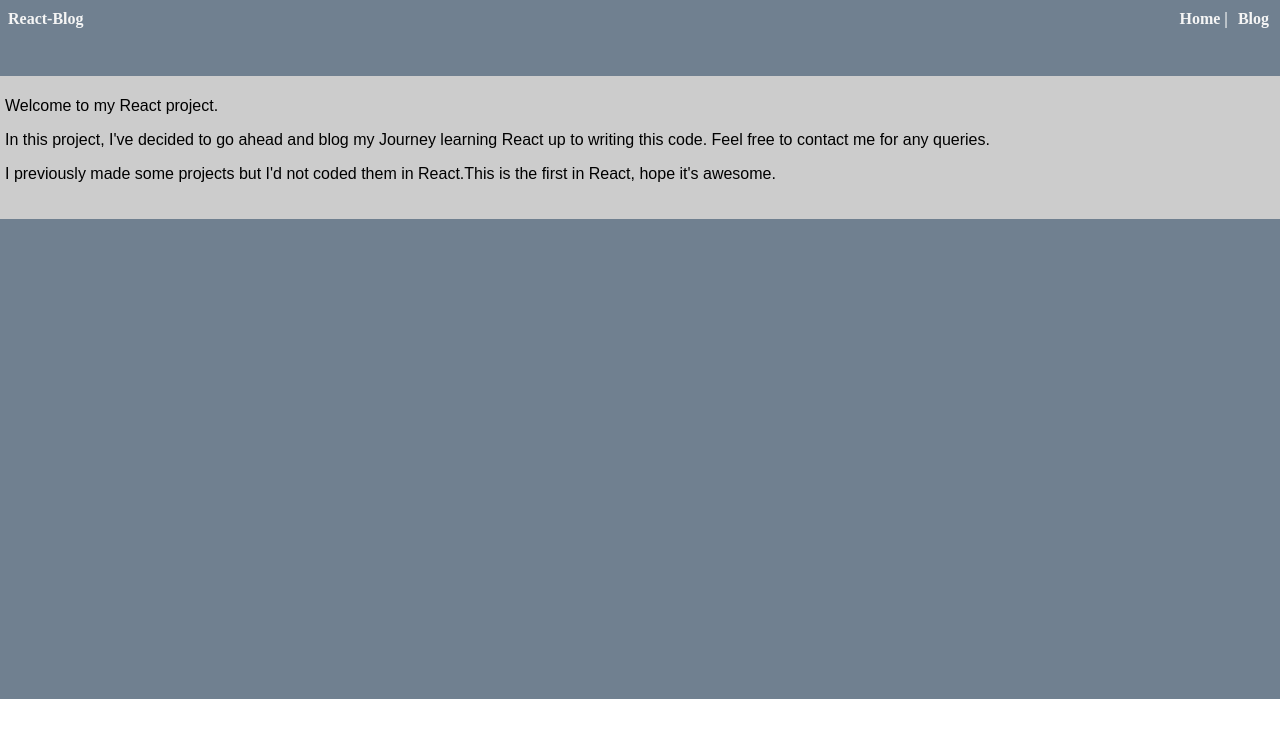
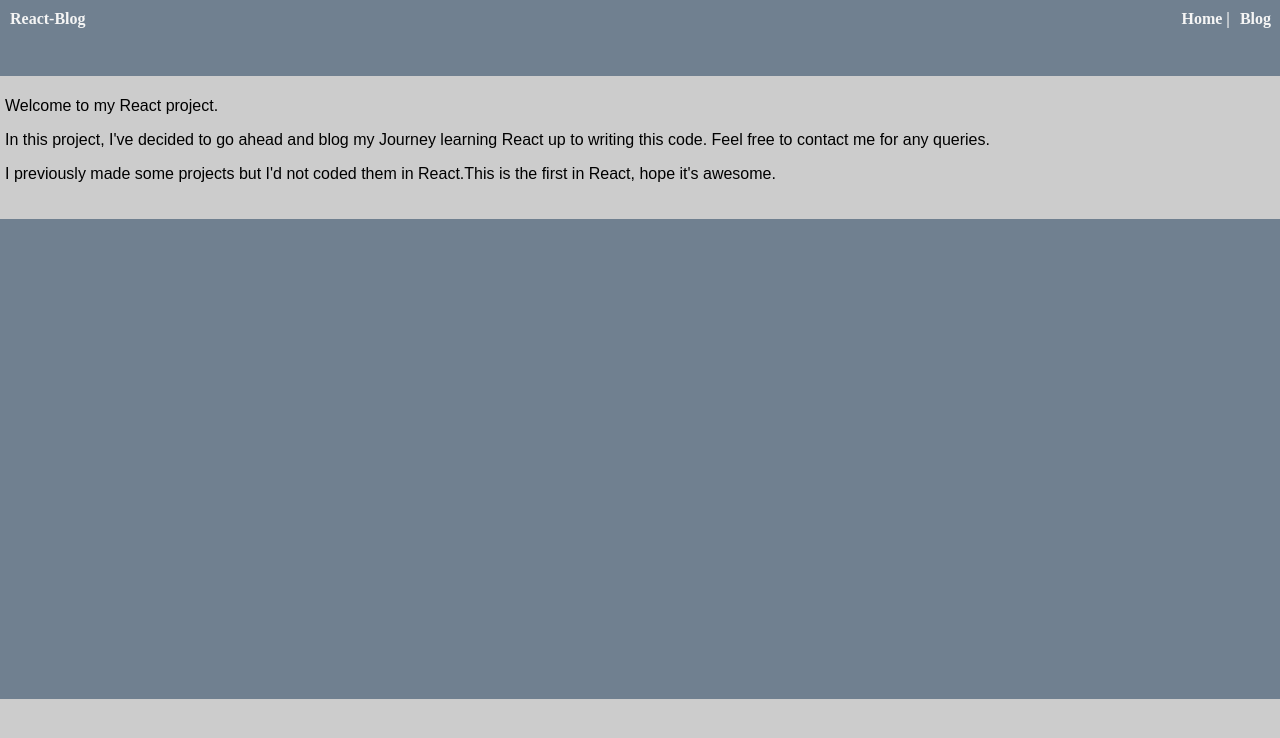
Before and after one commit to kass8mal8/React-Blog, a React (Create React App) app: page / in a window 1280 px wide. Shown: the top 738 px of the page. Built offline with nearby package versions, Linux system fonts and the light colour scheme.

Commit message:
1 file modified

```diff
--- a/src/style.css
+++ b/src/style.css
@@ -1,7 +1,9 @@
-
+body{
+  background: #ccc;
+}
 .blogPreview{
-  border: 1px solid #ccc;
-  background: #ccc;
+  border: 1px solid slategrey;
+  background:lightslategrey;
   padding:4px;
   margin: 7px auto;
   border-radius: 3px;
@@ -51,7 +53,7 @@ a{
     background:slategray;
     width: 100%;
     height:7vh;
-    margin-left: -10px;
+    margin-left: -8px;
     padding: 10px;
     margin-top: -8px;
     position:relative;
@@ -68,15 +70,16 @@ a{
 .homeDiv{
   background:#ccc;
   padding:5px;
-  margin: auto -8px;
+  margin-left:-8px;
+  margin-right: -10px;
   font-family: fantasy;
   padding-bottom: 20px;
 }
 .footerDiv{
     background-color: slategrey;
-    width:100vw;
     height:60vh;
-    margin:auto -8px;
+    margin-right: -10px;
+    margin-left:-8px;
 }
 @media screen and (min-width:420px){
      .searchBlog input{
```
